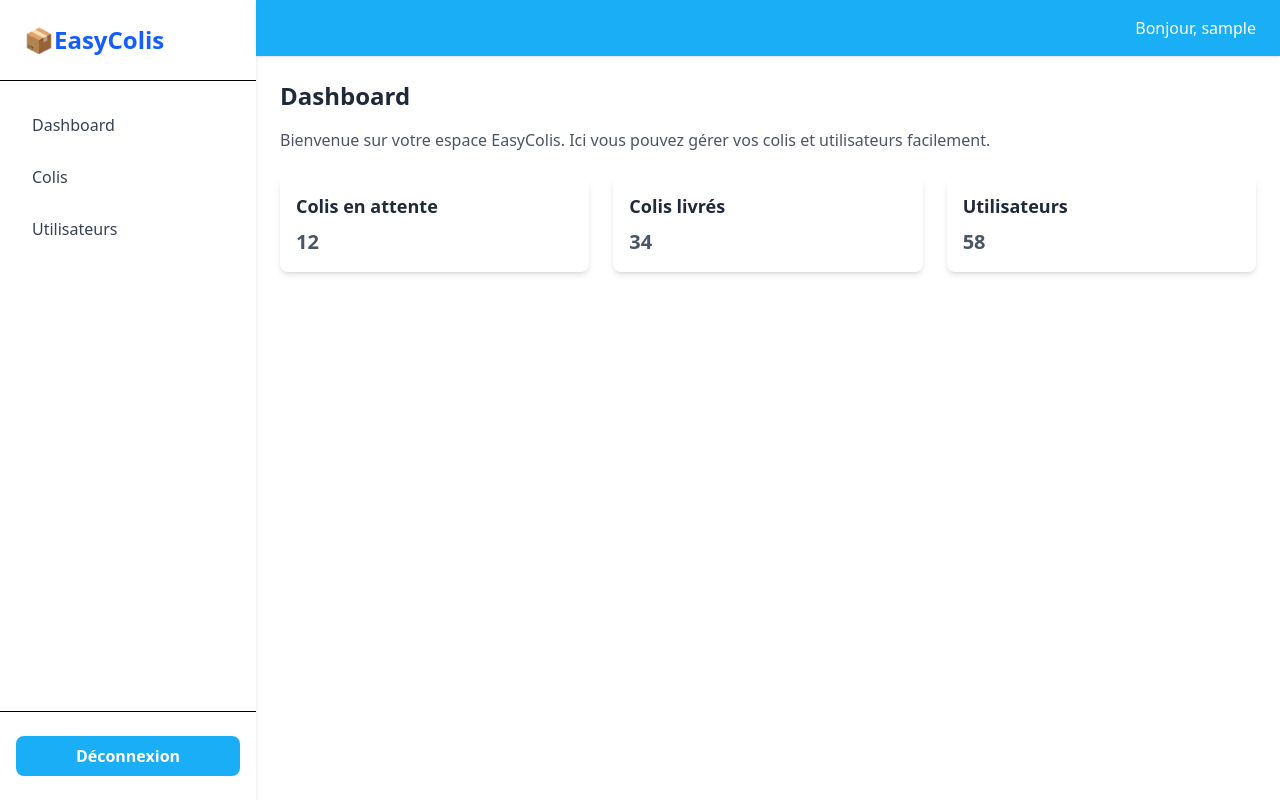
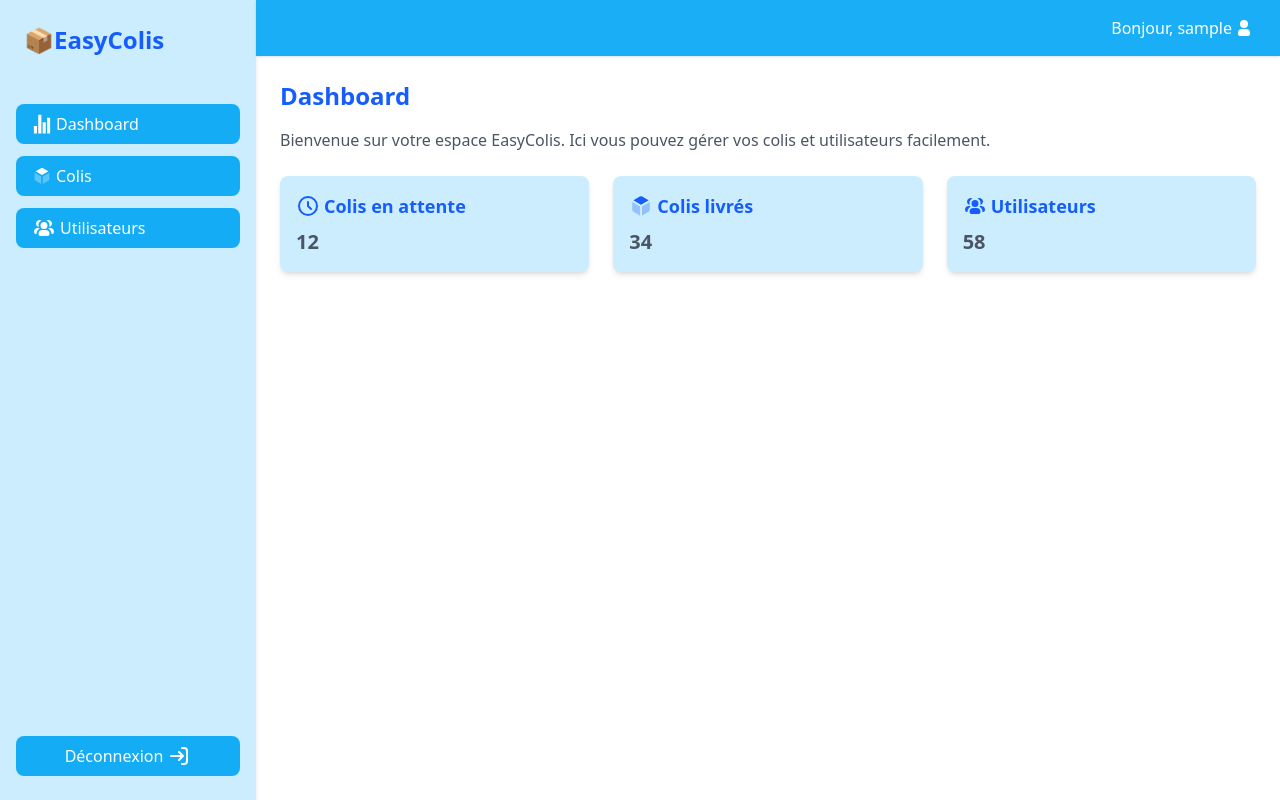
Before and after one commit to Takaritchi-00/TrackColis, an Angular app: page /dashboard in a window 1280 px wide. Built offline with nearby package versions, Linux system fonts and the light colour scheme; sample sign-in values are in the browser's storage.

Commit message:
Amélioration du Design de Dashboard

```diff
--- a/src/app/dashboard/dashboard.html
+++ b/src/app/dashboard/dashboard.html
@@ -1,31 +1,39 @@
 <div class="flex h-screen bg-white-100">
     <!-- SIDEBAR -->
-    <aside class="w-64 bg-white shadow-md flex flex-col">
+    <aside class="w-64 bg-sky-500/20 shadow-md flex flex-col">
       <!-- LOGO -->
-      <div class="p-6 border-b">
+      <div class="p-6">
         <h1 class="text-2xl font-bold text-blue-600">📦EasyColis</h1>
       </div>
 
       <!-- NAVIGATION -->
       <nav class="flex-1 px-4 py-6 space-y-3">
-        <a href="#" class="block px-4 py-2 rounded-lg text-gray-700 font-medium hover:bg-blue-50 hover:text-blue-600 transition">
+        <a href="#" class="bg-sky-500/90 block px-4 py-2 rounded-lg text-white font-medium hover:bg-blue-50 hover:text-blue-600 transition flex items-center gap-1">
+            <svg xmlns="http://www.w3.org/2000/svg" width="20" height="20" viewBox="0 0 512 512"><path fill="#ffffff" d="M128 496H48V304h80Zm224 0h-80V208h80Zm112 0h-80V96h80Zm-224 0h-80V16h80Z"/></svg>
           Dashboard
         </a>
-        <a href="#" class="block px-4 py-2 rounded-lg text-gray-700 font-medium hover:bg-blue-50 hover:text-blue-600 transition">
+        <a href="#" class="bg-sky-500/90 block px-4 py-2 rounded-lg text-white font-medium hover:bg-blue-50 hover:text-blue-600 transition flex items-center gap-1">
+            <svg xmlns="http://www.w3.org/2000/svg" width="20" height="20" viewBox="0 0 24 24"><path fill="#ffffff" d="m20.765 7.982l.022.19l.007.194v7.268a2.5 2.5 0 0 1-1.099 2.07l-.15.095l-6.295 3.634l-.124.067l-.126.06v-8.99z" class="duoicon-secondary-layer" opacity=".3"/><path fill="#ffffff" d="m13.25 2.567l6.294 3.634q.076.044.148.092L12 10.838L4.308 6.293a3 3 0 0 1 .148-.092l6.294-3.634a2.5 2.5 0 0 1 2.5 0" class="duoicon-primary-layer"/><path fill="#ffffff" d="M3.235 7.982L11 12.571v8.988a2 2 0 0 1-.25-.126l-6.294-3.634a2.5 2.5 0 0 1-1.25-2.165V8.366q0-.195.03-.384z" class="duoicon-secondary-layer" opacity=".3"/></svg>
           Colis
         </a>
-        <a href="#" class="block px-4 py-2 rounded-lg text-gray-700 font-medium hover:bg-blue-50 hover:text-blue-600 transition">
-          Utilisateurs
+        <a href="#" class="bg-sky-500/90 block px-4 py-2 rounded-lg text-white font-medium hover:bg-blue-50 hover:text-blue-600 transition flex items-center gap-1">
+            <svg class="w-6 h-6 text-white dark:text-white" aria-hidden="true" xmlns="http://www.w3.org/2000/svg" width="24" height="24" fill="currentColor" viewBox="0 0 24 24">
+                <path fill-rule="evenodd" d="M12 6a3.5 3.5 0 1 0 0 7 3.5 3.5 0 0 0 0-7Zm-1.5 8a4 4 0 0 0-4 4 2 2 0 0 0 2 2h7a2 2 0 0 0 2-2 4 4 0 0 0-4-4h-3Zm6.82-3.096a5.51 5.51 0 0 0-2.797-6.293 3.5 3.5 0 1 1 2.796 6.292ZM19.5 18h.5a2 2 0 0 0 2-2 4 4 0 0 0-4-4h-1.1a5.503 5.503 0 0 1-.471.762A5.998 5.998 0 0 1 19.5 18ZM4 7.5a3.5 3.5 0 0 1 5.477-2.889 5.5 5.5 0 0 0-2.796 6.293A3.501 3.501 0 0 1 4 7.5ZM7.1 12H6a4 4 0 0 0-4 4 2 2 0 0 0 2 2h.5a5.998 5.998 0 0 1 3.071-5.238A5.505 5.505 0 0 1 7.1 12Z" clip-rule="evenodd"/>
+              </svg>
+            Utilisateurs
         </a>
       </nav>
 
       <!-- FOOTER SIDEBAR -->
-      <div class="px-4 py-6 border-t">
+      <div class="px-4 py-6">
         <button
           (click)="logout()"
-          class="w-full bg-sky-500/90 text-white py-2 rounded-lg hover:bg-sky-500/60 transition font-semibold"
-        >
+          class="w-full bg-sky-500/90 text-white py-2 rounded-lg font-medium hover:bg-blue-50 hover:text-blue-600 transition flex justify-center gap-1">
           Déconnexion
+          <svg class="w-6 h-6 text-white dark:text-white" aria-hidden="true" xmlns="http://www.w3.org/2000/svg" width="24" height="24" fill="none" viewBox="0 0 24 24">
+            <path stroke="currentColor" stroke-linecap="round" stroke-linejoin="round" stroke-width="2" d="M16 12H4m12 0-4 4m4-4-4-4m3-4h2a3 3 0 0 1 3 3v10a3 3 0 0 1-3 3h-2"/>
+          </svg>
+
         </button>
       </div>
     </aside>
@@ -34,30 +42,50 @@
     <div class="flex-1 flex flex-col">
       <!-- HEADER -->
       <header class="flex justify-end items-center bg-sky-500/90 shadow-sm px-6 py-4">
-        <span class="text-white font-medium">
-          Bonjour, {{ username }}
+        <span class="text-white font-medium flex items-center">
+          <span>
+            Bonjour,
+            {{ username }}
+          </span>
+          <svg class="w-6 h-6 text-white dark:text-white" aria-hidden="true" xmlns="http://www.w3.org/2000/svg" width="24" height="24" fill="currentColor" viewBox="0 0 24 24">
+            <path fill-rule="evenodd" d="M12 4a4 4 0 1 0 0 8 4 4 0 0 0 0-8Zm-2 9a4 4 0 0 0-4 4v1a2 2 0 0 0 2 2h8a2 2 0 0 0 2-2v-1a4 4 0 0 0-4-4h-4Z" clip-rule="evenodd"/>
+          </svg>
         </span>
       </header>
 
       <!-- CONTENT -->
       <main class="flex-1 p-6 overflow-y-auto">
-        <h2 class="text-2xl font-bold text-gray-800 mb-4">Dashboard</h2>
+        <h2 class="text-2xl font-bold text-blue-600 mb-4">Dashboard</h2>
         <p class="text-gray-600 mb-6">
           Bienvenue sur votre espace EasyColis. Ici vous pouvez gérer vos colis et utilisateurs facilement.
         </p>
 
         <!-- EXEMPLE DE CARDS -->
         <div class="grid grid-cols-1 md:grid-cols-3 gap-6">
-          <div class="bg-white shadow-md rounded-lg p-4">
-            <h3 class="text-lg font-semibold text-gray-800 mb-2">Colis en attente</h3>
+          <div class="bg-sky-500/20 shadow-md rounded-lg p-4">
+            <h3 class="text-lg font-semibold text-blue-600 mb-2 flex items-center gap-1">
+                <svg class="w-6 h-6 text-blue-600 dark:text-white" aria-hidden="true" xmlns="http://www.w3.org/2000/svg" width="24" height="24" fill="none" viewBox="0 0 24 24">
+                    <path stroke="currentColor" stroke-linecap="round" stroke-linejoin="round" stroke-width="2" d="M12 8v4l3 3m6-3a9 9 0 1 1-18 0 9 9 0 0 1 18 0Z"/>
+                  </svg>
+                Colis en attente
+            </h3>
             <p class="text-gray-600 text-xl font-bold">12</p>
           </div>
-          <div class="bg-white shadow-md rounded-lg p-4">
-            <h3 class="text-lg font-semibold text-gray-800 mb-2">Colis livrés</h3>
+          <div class="bg-sky-500/20 shadow-md rounded-lg p-4">
+            <h3 class="text-lg font-semibold text-blue-600 mb-2 flex items-center gap-1">
+                <svg xmlns="http://www.w3.org/2000/svg" width="24" height="24" viewBox="0 0 24 24"><path fill="#155DFC" d="m20.765 7.982l.022.19l.007.194v7.268a2.5 2.5 0 0 1-1.099 2.07l-.15.095l-6.295 3.634l-.124.067l-.126.06v-8.99z" class="duoicon-secondary-layer" opacity=".3"/><path fill="#155DFC" d="m13.25 2.567l6.294 3.634q.076.044.148.092L12 10.838L4.308 6.293a3 3 0 0 1 .148-.092l6.294-3.634a2.5 2.5 0 0 1 2.5 0" class="duoicon-primary-layer"/><path fill="#155DFC" d="M3.235 7.982L11 12.571v8.988a2 2 0 0 1-.25-.126l-6.294-3.634a2.5 2.5 0 0 1-1.25-2.165V8.366q0-.195.03-.384z" class="duoicon-secondary-layer" opacity=".3"/></svg>
+                Colis livrés
+            </h3>
             <p class="text-gray-600 text-xl font-bold">34</p>
           </div>
-          <div class="bg-white shadow-md rounded-lg p-4">
-            <h3 class="text-lg font-semibold text-gray-800 mb-2">Utilisateurs</h3>
+          <div class="bg-sky-500/20 shadow-md rounded-lg p-4">
+            <h3 class="text-lg font-semibold text-blue-600 mb-2 flex items-center gap-1">
+                <svg class="w-6 h-6 text-blue-600 dark:text-white" aria-hidden="true" xmlns="http://www.w3.org/2000/svg" width="24" height="24" fill="currentColor" viewBox="0 0 24 24">
+                    <path fill-rule="evenodd" d="M12 6a3.5 3.5 0 1 0 0 7 3.5 3.5 0 0 0 0-7Zm-1.5 8a4 4 0 0 0-4 4 2 2 0 0 0 2 2h7a2 2 0 0 0 2-2 4 4 0 0 0-4-4h-3Zm6.82-3.096a5.51 5.51 0 0 0-2.797-6.293 3.5 3.5 0 1 1 2.796 6.292ZM19.5 18h.5a2 2 0 0 0 2-2 4 4 0 0 0-4-4h-1.1a5.503 5.503 0 0 1-.471.762A5.998 5.998 0 0 1 19.5 18ZM4 7.5a3.5 3.5 0 0 1 5.477-2.889 5.5 5.5 0 0 0-2.796 6.293A3.501 3.501 0 0 1 4 7.5ZM7.1 12H6a4 4 0 0 0-4 4 2 2 0 0 0 2 2h.5a5.998 5.998 0 0 1 3.071-5.238A5.505 5.505 0 0 1 7.1 12Z" clip-rule="evenodd"/>
+                  </svg>
+
+                Utilisateurs
+            </h3>
             <p class="text-gray-600 text-xl font-bold">58</p>
           </div>
         </div>
```
